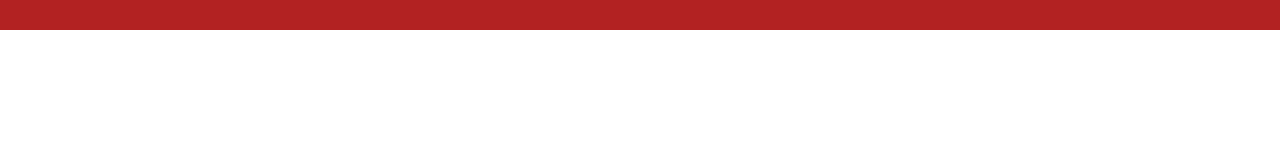
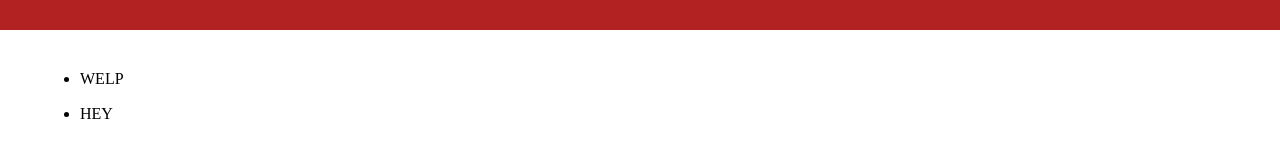
Before and after one commit to KylMoore/firstRepository, a plain HTML site: page index.html in a window 1280 px wide. Shown: the part 231-388 px from the top of the page. Drawn offline with Linux system fonts and the light colour scheme.

Commit message:
modified index and styles

```diff
--- a/index.html
+++ b/index.html
@@ -17,6 +17,17 @@
         </h1>
     </header>
 
+
+    <section>
+        <ul>
+            <li>
+                <p>WELP</p>
+            </li>
+            <li>
+                <p>HEY</p>
+            </li>
+        </ul>
+    </section>
 </body>
 
 </html>
--- a/styles.css
+++ b/styles.css
@@ -11,3 +11,8 @@ header {
     color: white;
     min-height: 30vh;
 }
+
+
+section {
+    margin: 40px;
+}
```
